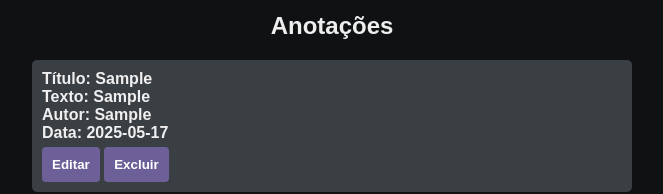
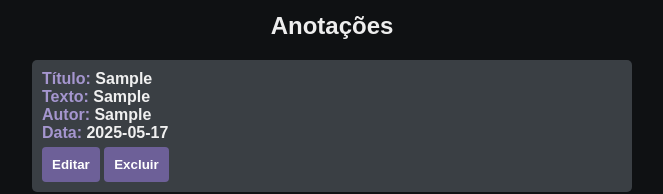
Before and after one commit to Kleber-Neto/MeditaApp, a plain HTML site: page docs/index.html in a window 1280 px wide. Both pictures are taken after typing "Sample", "Sample", "Sample" into the empty fields and a click on the button "SALVAR". Shown: the part 330-524 px from the top of the page, without its empty margins (308-971 px from the left). Drawn offline with Linux system fonts and the light colour scheme.

Commit message:
estilo da fonte

```diff
--- a/docs/style.css
+++ b/docs/style.css
@@ -112,8 +112,13 @@ li {
     font-weight: bold;
 }
 
+strong {
+    color: #a596cf;
+}
+
 li span {
     display: block;
+
 }
 
 li button {
```
